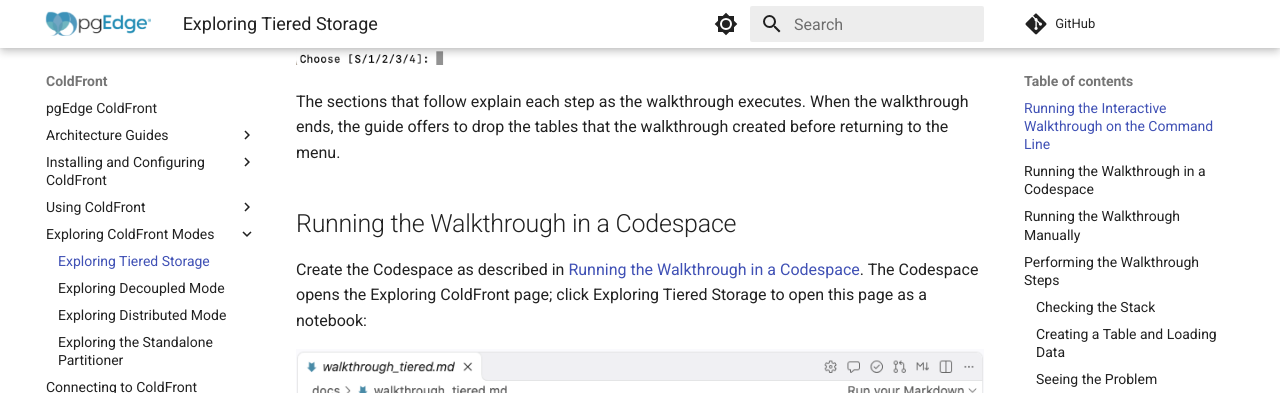
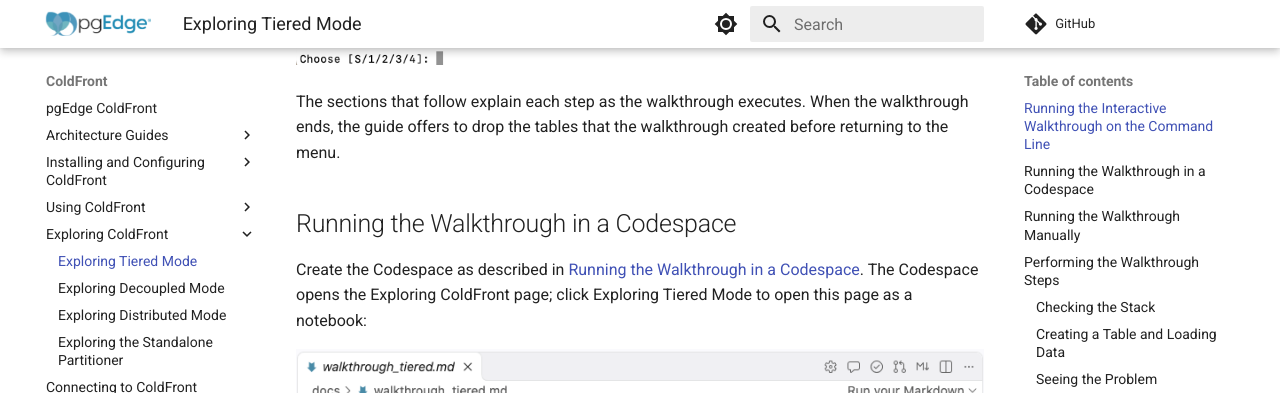
Before and after one commit to pgEdge/coldfront, an MkDocs documentation site: the page built from docs/walkthrough_tiered.md, in a window 1280 px wide and 900 px high, scrolled down 1560 px. Shown: the top 393 px of the window. Built offline with MkDocs 1.6.1 and Material for MkDocs 9.7.7, drawn with Linux system fonts in a browser that asks for light colours; comment, search, counter and statistics services are not loaded; some of the changed text lies outside the part shown.

Commit message:
Rename the Exploring section and the tiered walkthrough title

```diff
--- a/docs/walkthrough_tiered.md
+++ b/docs/walkthrough_tiered.md
@@ -1,7 +1,7 @@
 ---
 cwd: ../
 ---
-# Exploring Tiered Storage
+# Exploring Tiered Mode
 
 Tiered storage adds ColdFront to an existing PostgreSQL database. You begin
 with a plain database full of data, add ColdFront to it, and let the archiver
@@ -47,9 +47,9 @@ created before returning to the menu.
 Create the Codespace as described in
 [Running the Walkthrough in a Codespace](exploring_coldfront/index.md#running-the-walkthrough-in-a-codespace).
 The Codespace opens the Exploring ColdFront page; click Exploring Tiered
-Storage to open this page as a notebook:
+Mode to open this page as a notebook:
 
-![Exploring Tiered Storage open as a notebook in a Codespace](img/codespace_tiered_page.png)
+![Exploring Tiered Mode open as a notebook in a Codespace](img/codespace_tiered_page.png)
 
 To run a code block, click the triangle to the left of the code block.
 
--- a/mkdocs.yml
+++ b/mkdocs.yml
@@ -80,9 +80,9 @@ nav:
       - Using ColdFront in Standalone Partitioned Mode: usage_partitioner.md
       - Working with Embeddings: usage_vectors.md
 
-  - Exploring ColdFront Modes:
+  - Exploring ColdFront:
       - exploring_coldfront/index.md
-      - Exploring Tiered Storage: walkthrough_tiered.md
+      - Exploring Tiered Mode: walkthrough_tiered.md
       - Exploring Decoupled Mode: walkthrough_decoupled.md
       - Exploring Distributed Mode: walkthrough_distributed.md
       - Exploring the Standalone Partitioner: walkthrough_partitioner.md
```
Also changed, not shown: README.md (+4 -4 lines), docs/exploring_coldfront/index.md (+2 -2 lines), docs/index.md (+1 -1 lines).
